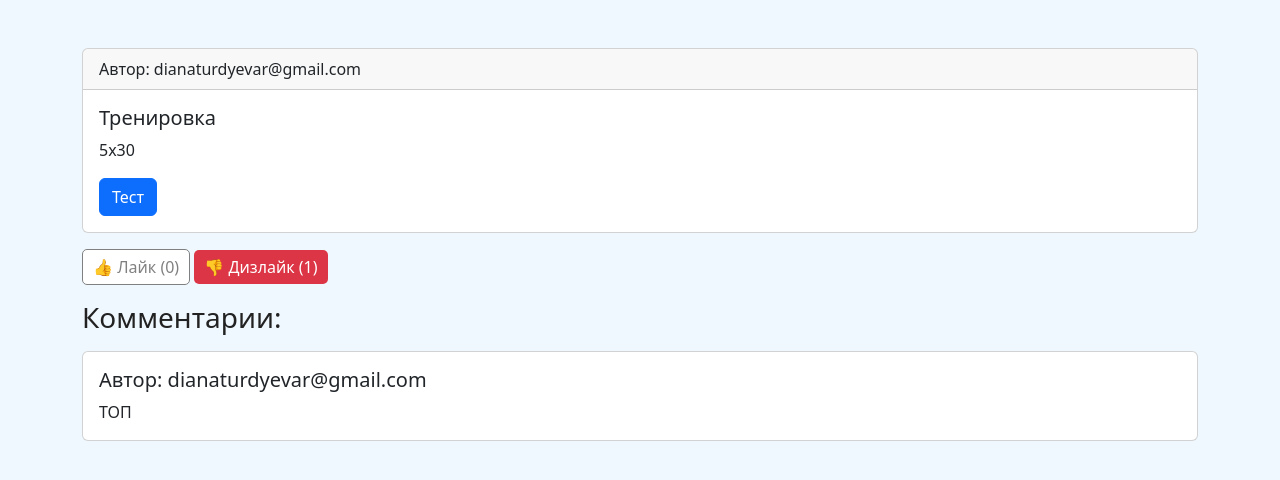
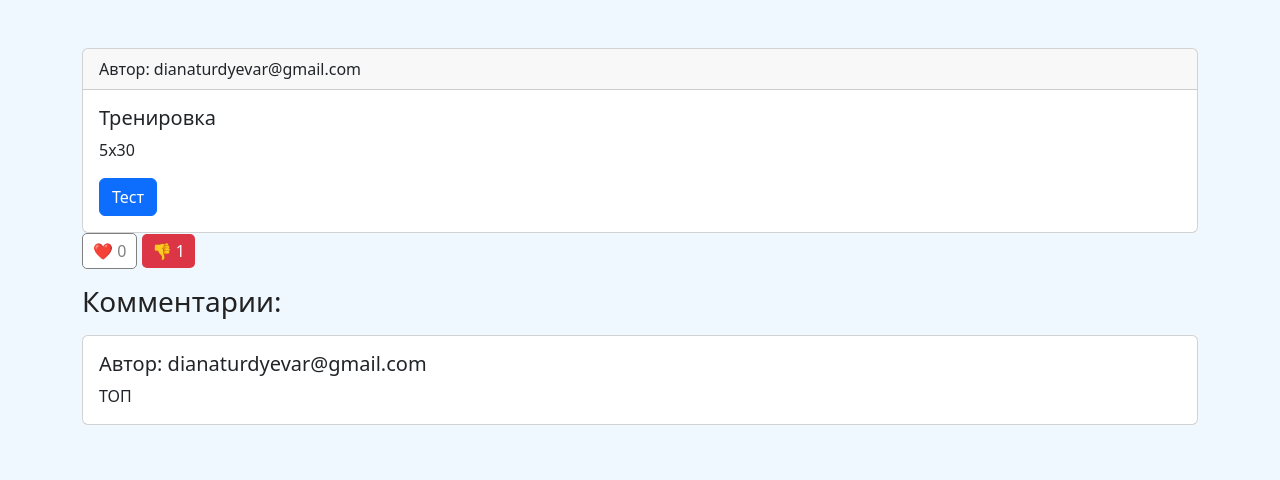
Before and after one commit to diiogeny/hw_68_dtr, a Django app: page /article/1/ in a window 1280 px wide. Shown: the part 56-536 px from the top of the page. Run offline with Django 5.2, Linux system fonts and the light colour scheme; data comes from the database, SQL or seed files in the repository; both versions use the stored data as it was after the commit; data that the repository does not hold is empty.

Commit message:
Изменены кнопки лайка и дизлайка.

```diff
--- a/webapp/templates/articles/article_view.html
+++ b/webapp/templates/articles/article_view.html
@@ -42,19 +42,17 @@
         </div>
     </div>
 
-    <div class="mt-3">
-        <button class="like-btn {% if user in article.likes.all %}liked{% endif %}"
-                data-url="{% url 'webapp:article_like' article.pk %}"
-                data-state="{% if user in article.likes.all %}liked{% else %}not_liked{% endif %}">
-            👍 Лайк (<span class="counter">{{ article.likes.count }}</span>)
-        </button>
+        <div>
+    <button class="like-btn btn {% if user in article.likes.all %}btn-success{% else %}btn-outline-success{% endif %}"
+            data-url="{% url 'webapp:article_like' article.pk %}">
+        ❤️ <span class="counter">{{ article.likes.count }}</span>
+    </button>
 
-        <button class="dislike-btn {% if user in article.dislikes.all %}disliked{% endif %}"
-                data-url="{% url 'webapp:article_dislike' article.pk %}"
-                data-state="{% if user in article.dislikes.all %}disliked{% else %}not_disliked{% endif %}">
-            👎 Дизлайк (<span class="counter">{{ article.dislikes.count }}</span>)
-        </button>
-    </div>
+    <button class="dislike-btn btn {% if user in article.dislikes.all %}btn-danger{% else %}btn-outline-danger{% endif %}"
+            data-url="{% url 'webapp:article_dislike' article.pk %}">
+        👎 <span class="counter">{{ article.dislikes.count }}</span>
+    </button>
+</div>
 
     <h3 class="mt-3">Комментарии:</h3>
     <div class="row">
```
Also changed, not shown: webapp/static/js/main.js (+8 -24 lines), db.sqlite3.
